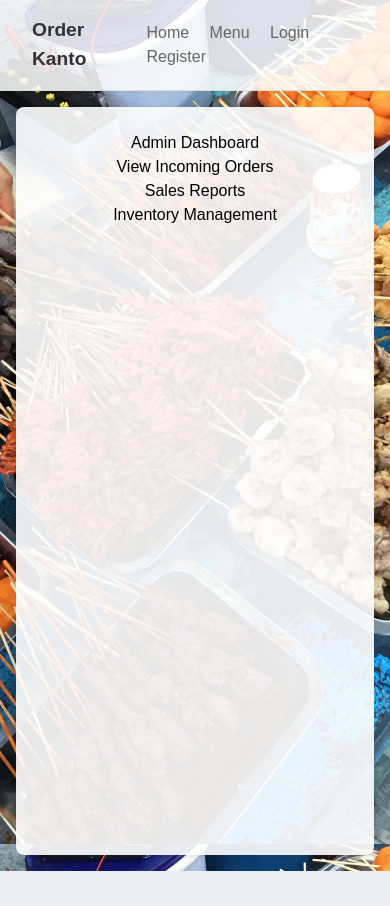
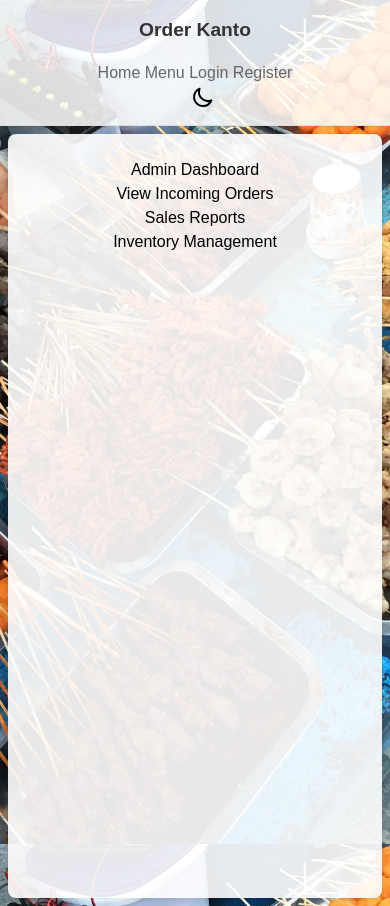
Before and after one commit to TheUnshackled1/order-kanto, a Django app: page /adminpanel/dashboard/ in a window 390 px wide. Before the commit the page ends 871 px from the top, so only its background shows below. Run offline with Django 5.2, Linux system fonts and the light colour scheme; some libraries are stand-ins or nearby versions.

Commit message:
feat: Add dark mode, responsive UI, and README
This commit introduces three new features:

- A dark mode feature to provide a better user experience in low-light environments.
- A responsive UI to ensure the application works well on different screen sizes.
- A README.md file that provides an overview of the application, its features, and its real-world use case.

The dark mode feature is implemented using vanilla JavaScript and CSS. A toggle button has been added to the header to allow users to switch between light and dark modes. The user's preference is saved in localStorage.

The responsive UI is implemented using media queries in CSS. The layout of the header and main content has been adjusted for smaller screens.

The README.md file provides a comprehensive overview of the application and its features.

```diff
--- /dev/null
+++ b/static/css/main.css
@@ -0,0 +1,62 @@
+/* Dark Mode Styles */
+body.dark-mode {
+    background: #121212;
+    color: #ffffff;
+}
+
+body.dark-mode header {
+    background: rgba(0, 0, 0, 0.85);
+    border-bottom: 1px solid #333;
+}
+
+body.dark-mode header h1 a {
+    color: #ffffff;
+}
+
+body.dark-mode nav a {
+    color: #ccc;
+}
+
+body.dark-mode nav a:hover,
+body.dark-mode nav a.active {
+    color: #4a8a85;
+}
+
+body.dark-mode .card {
+    background: rgba(0, 0, 0, 0.9);
+    box-shadow: 0 2px 6px rgb(255 255 255 / 0.1);
+}
+
+body.dark-mode button {
+    background: #4a8a85;
+    color: white;
+}
+
+body.dark-mode button:hover {
+    background: #3a6e6b;
+}
+
+/* Responsive Styles */
+@media (max-width: 768px) {
+    header {
+        flex-direction: column;
+        padding: 1rem;
+    }
+
+    header h1 {
+        margin-bottom: 1rem;
+    }
+
+    nav {
+        flex-direction: column;
+        align-items: center;
+    }
+
+    nav a {
+        margin: 0.5rem 0;
+    }
+
+    main {
+        padding: 0.5rem;
+    }
+}
--- /dev/null
+++ b/static/js/main.js
@@ -0,0 +1,20 @@
+document.addEventListener('DOMContentLoaded', function() {
+    const darkModeToggle = document.getElementById('dark-mode-toggle');
+    const body = document.body;
+
+    // Check for saved dark mode preference
+    if (localStorage.getItem('dark-mode') === 'enabled') {
+        body.classList.add('dark-mode');
+    }
+
+    darkModeToggle.addEventListener('click', function() {
+        body.classList.toggle('dark-mode');
+
+        // Save dark mode preference
+        if (body.classList.contains('dark-mode')) {
+            localStorage.setItem('dark-mode', 'enabled');
+        } else {
+            localStorage.setItem('dark-mode', 'disabled');
+        }
+    });
+});
--- a/templates/base.html
+++ b/templates/base.html
@@ -68,6 +68,7 @@
       background: #3a6e6b;
     }
   </style>
+  <link rel="stylesheet" href="{% static 'css/main.css' %}">
 </head>
 <body>
   <header>
@@ -87,11 +88,17 @@
         <a href="{% url 'admin_dashboard' %}" class="{% if request.resolver_match.url_name == 'admin_dashboard' %}active{% endif %}">Admin</a>
       {% endif %}
     </nav>
+    <button id="dark-mode-toggle" class="ml-4">
+        <svg xmlns="http://www.w3.org/2000/svg" class="h-6 w-6" fill="none" viewBox="0 0 24 24" stroke="currentColor">
+            <path stroke-linecap="round" stroke-linejoin="round" stroke-width="2" d="M20.354 15.354A9 9 0 018.646 3.646 9.003 9.003 0 0012 21a9.003 9.003 0 008.354-5.646z" />
+        </svg>
+    </button>
   </header>
 
   <main>
     {% block content %}
     {% endblock %}
   </main>
+  <script src="{% static 'js/main.js' %}"></script>
 </body>
 </html>
```
Also changed, not shown: README.md (added), 1 other file.
